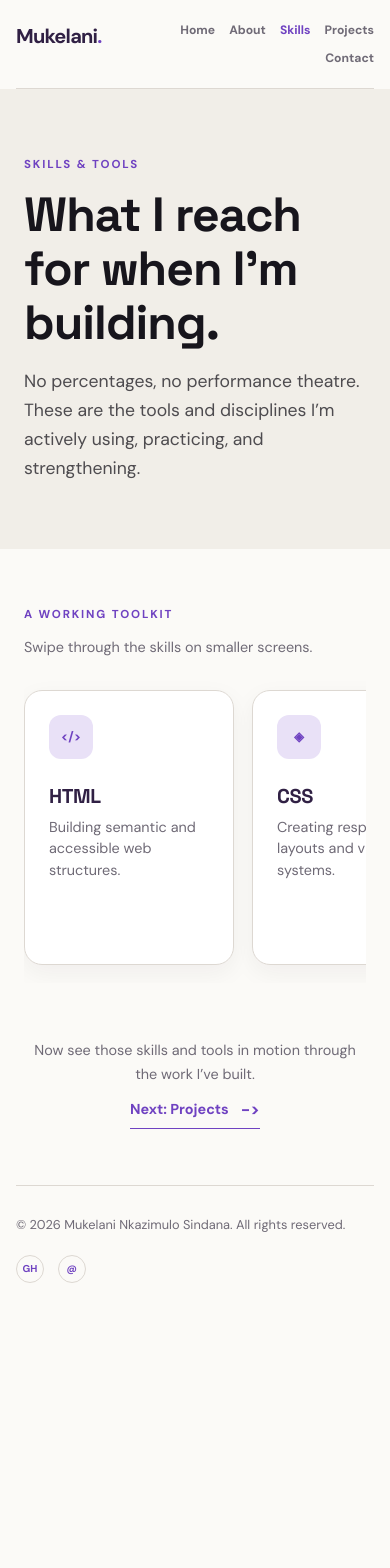
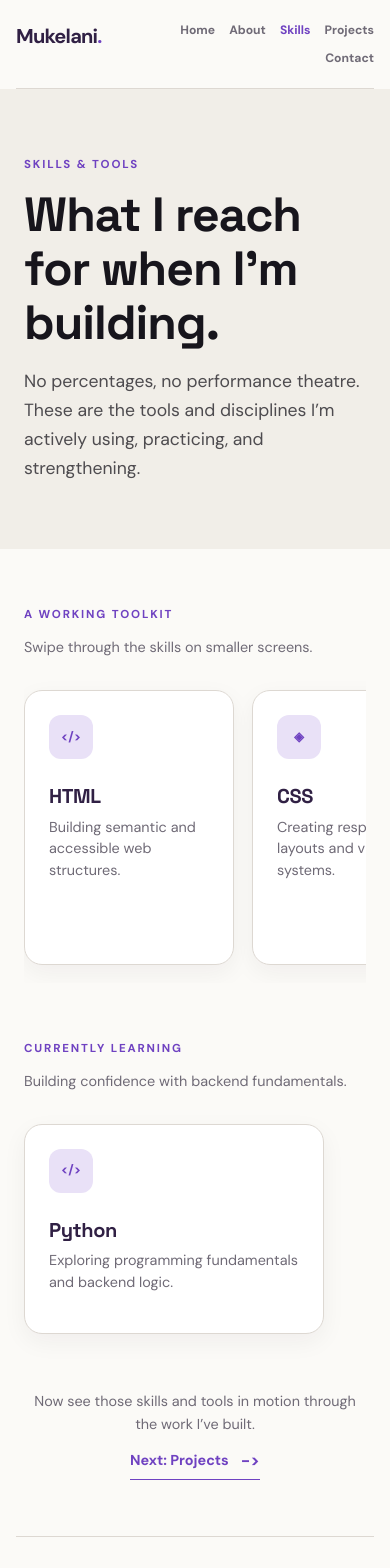
Before and after one commit to studentzero68-collab/Portfolio, a React (Vite) app in the folder frontend/: page /skills in a window 390 px wide. Shown: the top 1568 px of the page. Before the commit the page ends 1317 px from the top, so only its background shows below. Built offline with nearby package versions, Linux system fonts and the light colour scheme.

Commit message:
making some changes

```diff
--- a/frontend/src/pages/SkillsPage.jsx
+++ b/frontend/src/pages/SkillsPage.jsx
@@ -6,7 +6,6 @@ const skills = [
     ['CSS', 'Creating responsive layouts and visual systems.', 'layers'],
     ['JavaScript', 'Adding logic, functionality, and interaction.', 'code'],
     ['React', 'Building reusable components and modern interfaces.', 'spark'],
-    ['Python', 'Exploring programming fundamentals and backend logic.', 'code'],
     ['Node.js', 'Learning server-side APIs and application structure.', 'layers'],
     ['MongoDB', 'Working with data modeling in full-stack projects.', 'layers'],
     ['Firebase', 'Connecting authentication and hosted application data.', 'check'],
@@ -18,5 +17,5 @@ const skills = [
 ];
 
 export default function SkillsPage() {
-    return <><section className="page-intro section-light"><p className="eyebrow">Skills & tools</p><h1>What I reach for when I’m building.</h1><p>No percentages, no performance theatre. These are the tools and disciplines I’m actively using, practicing, and strengthening.</p></section><section className="skills-section"><div className="skills-heading"><span className="section-kicker">A working toolkit</span><p>Swipe through the skills on smaller screens.</p></div><div className="skills-rail">{skills.map(([name, description, icon]) => <article className="skill-card" key={name}><Icon name={icon} /><h2>{name}</h2><p>{description}</p></article>)}</div></section><NextPage to="/projects" label="Projects" description="Now see those skills and tools in motion through the work I’ve built." /></>;
+    return <><section className="page-intro section-light"><p className="eyebrow">Skills & tools</p><h1>What I reach for when I’m building.</h1><p>No percentages, no performance theatre. These are the tools and disciplines I’m actively using, practicing, and strengthening.</p></section><section className="skills-section"><div className="skills-heading"><span className="section-kicker">A working toolkit</span><p>Swipe through the skills on smaller screens.</p></div><div className="skills-rail">{skills.map(([name, description, icon]) => <article className="skill-card" key={name}><Icon name={icon} /><h2>{name}</h2><p>{description}</p></article>)}</div></section><section className="learning-section"><div className="learning-heading"><span className="section-kicker">Currently learning</span><p>Building confidence with backend fundamentals.</p></div><article className="skill-card learning-card"><Icon name="code" /><h2>Python</h2><p>Exploring programming fundamentals and backend logic.</p></article></section><NextPage to="/projects" label="Projects" description="Now see those skills and tools in motion through the work I’ve built." /></>;
 }
--- a/frontend/src/styles/style.css
+++ b/frontend/src/styles/style.css
@@ -99,6 +99,10 @@ h1, h2, h3, h4, h5 { font-family: 'Space Grotesk', sans-serif; line-height: 1.12
 .skill-card > .icon { display: grid; place-items: center; width: 44px; height: 44px; margin-bottom: 26px; border-radius: 12px; background: var(--violet-soft); color: var(--violet); font-size: 0.8rem; }
 .skill-card h2 { margin-bottom: 9px; color: var(--violet-dark); font-size: 1.25rem; }
 .skill-card p { color: var(--muted); font-size: 0.9rem; line-height: 1.5; }
+.learning-section { padding: 0 max(24px, calc((100% - 1180px) / 2)) 86px; background: var(--paper); }
+.learning-heading { display: flex; align-items: end; justify-content: space-between; gap: 24px; margin-bottom: 30px; }
+.learning-heading p { color: var(--muted); margin: 0; font-size: 0.9rem; }
+.learning-card { width: min(100%, 300px); }
 .skills-cta { background: var(--paper-deep); }
 
 .project-intro { padding-bottom: 76px; }
@@ -175,9 +179,10 @@ footer p { margin: 0; }
     .story-section, .story-section.image-first { grid-template-columns: 1fr; gap: 28px; padding: 50px 0; }
     .story-section.image-first .story-copy, .story-section.image-first figure { order: initial; }
     .story-section figure { aspect-ratio: 1.35; }
-    .skills-heading, .showcase-header { display: block; }
-    .skills-heading p, .showcase-header > p { margin-top: 12px; }
+    .skills-heading, .learning-heading, .showcase-header { display: block; }
+    .skills-heading p, .learning-heading p, .showcase-header > p { margin-top: 12px; }
     .projects-showcase, .skills-section { padding-top: 56px; padding-bottom: 56px; }
+    .learning-section { padding-bottom: 56px; }
     .project-card, .project-card.is-expanded { flex-basis: min(330px, calc(100vw - 64px)); width: min(330px, calc(100vw - 64px)); }
     .contact-section { grid-template-columns: 1fr; gap: 55px; padding: 60px 0; }
     footer { width: calc(100% - 32px); align-items: flex-start; flex-direction: column; }
```
